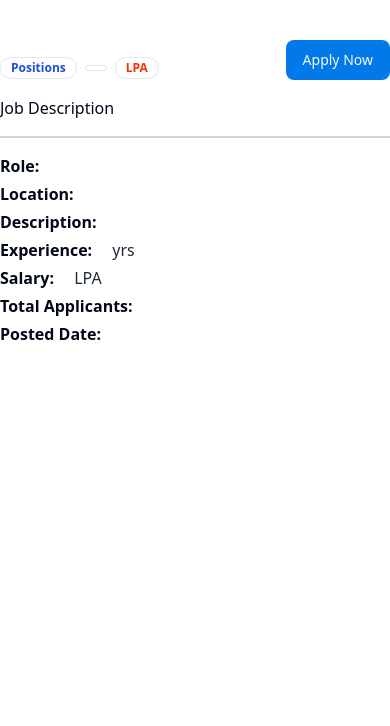
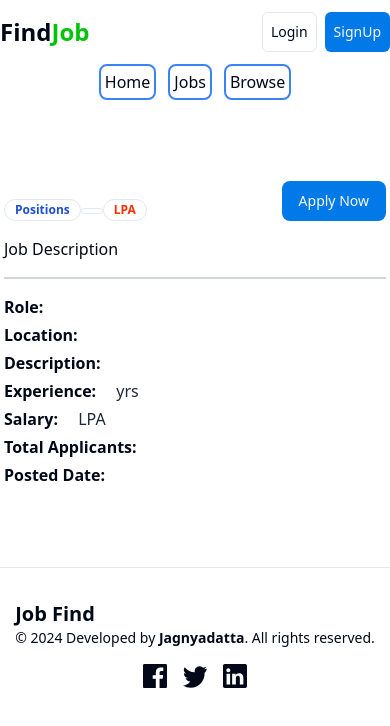
Before and after one commit to jagnyadatta/Find-Jobs, a React (Vite) app in the folder frontend/: page /description/1 in a window 390 px wide. Shown: the top 726 px of the page. Built offline with nearby package versions, Linux system fonts and the light colour scheme; no server answers.

Commit message:
frontend page responsive half done

```diff
--- a/frontend/src/components/Browse.jsx
+++ b/frontend/src/components/Browse.jsx
@@ -19,10 +19,10 @@ const Browse = () => {
     <div>
       <Navbar />
       <div className="max-w-7xl mx-auto my-10">
-        <h1 className="font-bold text-xl my-10">
+        <h1 className="font-bold text-lg sm:text-xl my-10">
           Search Results ({allJobs.length})
         </h1>
-        <div className="grid grid-cols-3 gap-4">
+        <div className="grid grid-cols-2 sm:grid-cols-3 gap-2 sm:gap-4">
           {allJobs.map((job) => {
             return <Job key={job._id} job={job} />;
           })}
--- a/frontend/src/components/HeroSection.jsx
+++ b/frontend/src/components/HeroSection.jsx
@@ -20,11 +20,11 @@ const HeroSection = () => {
         <span className="mx-auto px-4 py-2 rounded-full bg-gray-100 text-[#0279e8] text-medium">
           No 1. Job Hunt Website
         </span>
-        <h1 className="text-5xl font-bold">
+        <h1 className="text-3xl sm:text-5xl font-bold">
           Search, Apply & <br /> Get Your{" "}
           <span className="text-[#04c40a]">Dream Jobs</span>
         </h1>
-        <div className='flex w-[40%] shadow-lg border border-gray-200 pl-3 rounded-full items-center gap-4 mx-auto'>
+        <div className='flex w-[80%] sm:w-[40%] shadow-lg border border-gray-200 pl-3 rounded-full items-center gap-4 mx-auto'>
                     <input
                         type="text"
                         placeholder='Find your dream jobs'
--- a/frontend/src/components/Home.jsx
+++ b/frontend/src/components/Home.jsx
@@ -21,7 +21,7 @@ const Home = () => {
     <div>
       <Navbar />
       <HeroSection />
-      <CategoryCarousel />
+      {/* <CategoryCarousel /> */}
       <LatestJob />
       <Footer />
     </div>
--- a/frontend/src/components/JobsDescription.jsx
+++ b/frontend/src/components/JobsDescription.jsx
@@ -7,6 +7,8 @@ import { APPLICATION_API_END_POINT, JOB_API_END_POINT } from "@/utils/constant";
 import { useDispatch, useSelector } from "react-redux";
 import { setSingleJob } from "@/redux/jobSlice";
 import { toast } from "sonner";
+import Navbar from "./shared/Navbar";
+import Footer from "./shared/Footer";
 
 const JobsDescription = () => {
   const params = useParams();
@@ -54,11 +56,12 @@ const JobsDescription = () => {
 
   return (
     <div>
-      <div className="max-w-7xl mx-auto my-10">
+      <Navbar/>
+      <div className="max-w-7xl my-20 mx-1">
         <div className="flex items-center justify-between">
           <div>
             <h1 className="font-bold text-xl">{singleJob?.title}</h1>
-            <div className="flex items-center gap-2 mt-4">
+            <div className="flex-row sm:flex-col items-center gap-2 mt-4">
               <Badge className={"text-blue-700 font-bold"} variant="ghost">
                 {singleJob?.position} Positions
               </Badge>
@@ -84,15 +87,16 @@ const JobsDescription = () => {
         </div>
         <h1 className="border-b-2 border-b-gray-300 font-medium py-4">Job Description</h1>
         <div className='my-4'>
-                <h1 className='font-bold my-1'>Role: <span className='pl-4 font-normal text-gray-800'>{singleJob?.title}</span></h1>
-                <h1 className='font-bold my-1'>Location: <span className='pl-4 font-normal text-gray-800'>{singleJob?.location}</span></h1>
-                <h1 className='font-bold my-1'>Description: <span className='pl-4 font-normal text-gray-800'>{singleJob?.description}</span></h1>
-                <h1 className='font-bold my-1'>Experience: <span className='pl-4 font-normal text-gray-800'>{singleJob?.experienceLevel} yrs</span></h1>
-                <h1 className='font-bold my-1'>Salary: <span className='pl-4 font-normal text-gray-800'>{singleJob?.salary}LPA</span></h1>
-                <h1 className='font-bold my-1'>Total Applicants: <span className='pl-4 font-normal text-gray-800'>{singleJob?.applications?.length}</span></h1>
-                <h1 className='font-bold my-1'>Posted Date: <span className='pl-4 font-normal text-gray-800'>{singleJob?.createdAt.split("T")[0]}</span></h1>
+                <p className='font-bold my-1'>Role: <span className='pl-4 font-normal text-gray-800'>{singleJob?.title}</span></p>
+                <p className='font-bold my-1'>Location: <span className='pl-4 font-normal text-gray-800'>{singleJob?.location}</span></p>
+                <p className='font-bold my-1'>Description: <span className='pl-4 font-normal text-gray-800'>{singleJob?.description}</span></p>
+                <p className='font-bold my-1'>Experience: <span className='pl-4 font-normal text-gray-800'>{singleJob?.experienceLevel} yrs</span></p>
+                <p className='font-bold my-1'>Salary: <span className='pl-4 font-normal text-gray-800'>{singleJob?.salary}LPA</span></p>
+                <p className='font-bold my-1'>Total Applicants: <span className='pl-4 font-normal text-gray-800'>{singleJob?.applications?.length}</span></p>
+                <p className='font-bold my-1'>Posted Date: <span className='pl-4 font-normal text-gray-800'>{singleJob?.createdAt.split("T")[0]}</span></p>
             </div>
       </div>
+      <Footer/>
     </div>
   );
 };
--- a/frontend/src/components/LatestJob.jsx
+++ b/frontend/src/components/LatestJob.jsx
@@ -7,8 +7,8 @@ const LatestJob = () => {
   const {allJobs} = useSelector(store=>store.job);
   return (
     <div className='max-w-7xl mx-auto my-20'>
-        <h1 className='text-4xl font-bold'><span className='text-[#04c40a]'>Latest & Top </span> Job Openings</h1>
-        <div className='grid grid-cols-3 gap-4 my-5'>
+        <h1 className='text-2xl sm:text-4xl font-bold'><span className='text-[#04c40a]'>Latest & Top </span> Job Openings</h1>
+        <div className='grid grid-cols-2 sm:grid-cols-3 gap-2 sm:gap-4 my-5'>
                 {
                    allJobs.length <= 0 ? <span>No Job Available</span> : allJobs.slice(0,6).map((job)=> <LatestJobCards key={job._id} job={job}/>)
                 }
--- a/frontend/src/components/auth/Login.jsx
+++ b/frontend/src/components/auth/Login.jsx
@@ -11,6 +11,7 @@ import axios from "axios";
 import { useDispatch, useSelector } from "react-redux";
 import { setLoading, setUser } from "@/redux/authSlice";
 import { Loader2 } from "lucide-react";
+import Footer from "../shared/Footer";
 
 const Login = () => {
   const [input, setInput] = useState({
@@ -56,7 +57,7 @@ const Login = () => {
       <div className="flex items-center justify-center max-w-7xl mx-auto">
         <form
           onSubmit={submitHandler}
-          className="w-1/2 border border-gray-200 rounded-md p-4 my-10"
+          className="w-[75%] sm:w-1/2 border border-gray-200 rounded-md p-4 my-10"
         >
           <h1 className="font-bold text-xl mb-5">Login</h1>
           <div className="my-2">
@@ -126,6 +127,7 @@ const Login = () => {
           </span>
         </form>
       </div>
+      <Footer/>
     </div>
   );
 };
--- a/frontend/src/components/auth/Signup.jsx
+++ b/frontend/src/components/auth/Signup.jsx
@@ -11,6 +11,7 @@ import { toast } from "sonner";
 import { useDispatch, useSelector } from "react-redux";
 import { setLoading } from "@/redux/authSlice";
 import { Loader2 } from "lucide-react";
+import Footer from "../shared/Footer";
 
 const Signup = () => {
   const [input, setInput] = useState({
@@ -135,7 +136,7 @@ const Signup = () => {
       <div className="flex items-center justify-center max-w-7xl mx-auto">
         <form
           onSubmit={submitHandler}
-          className="w-1/2 border border-gray-200 rounded-md p-4 my-10"
+          className="sm:w-1/2 border border-gray-200 rounded-md p-4 my-10"
         >
           <h1 className="font-bold text-xl mb-5">Sign Up</h1>
 
@@ -275,6 +276,7 @@ const Signup = () => {
           </span>
         </form>
       </div>
+      <Footer/>
     </div>
   );
 };
--- a/frontend/src/components/shared/Footer.jsx
+++ b/frontend/src/components/shared/Footer.jsx
@@ -3,22 +3,22 @@ import React from 'react';
 const Footer = () => {
   return (
     <footer className="border-t border-t-gray-200 py-8">
-      <div className="container mx-auto px-4">
+      <div className="container mx-auto px-2 sm:px-4">
         <div className="flex flex-col md:flex-row justify-between items-center">
           <div className="mb-4 md:mb-0">
             <h2 className="text-xl font-bold">Job Find</h2>
-            <p className="text-sm">© 2024 Your Company. All rights reserved.</p>
+            <p className="text-sm">© 2024 Developed by <strong>Jagnyadatta</strong>. All rights reserved.</p>
           </div>
 
-          <div className="flex space-x-4 mt-4 md:mt-0">
-            <a href="https://facebook.com" className="hover:text-gray-400" aria-label="Facebook">
-              <svg className="w-6 h-6" fill="currentColor" viewBox="0 0 24 24"><path d="M22.676 0H1.324C.593 0 0 .592 0 1.324v21.352C0 23.408.593 24 1.324 24H12.82V14.706H9.692v-3.578h3.128V8.408c0-3.1 1.893-4.787 4.657-4.787 1.325 0 2.463.1 2.794.144v3.238l-1.918.001c-1.503 0-1.794.715-1.794 1.762v2.31h3.587l-.468 3.578h-3.119V24h6.116C23.407 24 24 23.408 24 22.676V1.324C24 .592 23.407 0 22.676 0z" /></svg>
+          <div className="flex space-x-4 mt-0 md:mt-0">
+            <a href="https://www.facebook.com/jagnyadatta.dalai.5" aria-label="Facebook">
+              <svg className="w-6 h-6 hover:text-blue-600" fill="currentColor" viewBox="0 0 24 24"><path d="M22.676 0H1.324C.593 0 0 .592 0 1.324v21.352C0 23.408.593 24 1.324 24H12.82V14.706H9.692v-3.578h3.128V8.408c0-3.1 1.893-4.787 4.657-4.787 1.325 0 2.463.1 2.794.144v3.238l-1.918.001c-1.503 0-1.794.715-1.794 1.762v2.31h3.587l-.468 3.578h-3.119V24h6.116C23.407 24 24 23.408 24 22.676V1.324C24 .592 23.407 0 22.676 0z" /></svg>
             </a>
-            <a href="https://twitter.com" className="hover:text-gray-400" aria-label="Twitter">
-              <svg className="w-6 h-6" fill="currentColor" viewBox="0 0 24 24"><path d="M24 4.557a9.835 9.835 0 01-2.828.775 4.934 4.934 0 002.165-2.724 9.867 9.867 0 01-3.127 1.195 4.924 4.924 0 00-8.38 4.49A13.978 13.978 0 011.67 3.149 4.93 4.93 0 003.16 9.724a4.903 4.903 0 01-2.229-.616v.062a4.93 4.93 0 003.946 4.827 4.902 4.902 0 01-2.224.084 4.93 4.93 0 004.6 3.417A9.869 9.869 0 010 21.543a13.978 13.978 0 007.548 2.212c9.057 0 14.01-7.507 14.01-14.01 0-.213-.004-.425-.015-.636A10.012 10.012 0 0024 4.557z" /></svg>
+            <a href="https://x.com/jagnyadattadal2"  aria-label="Twitter">
+              <svg className="w-6 h-6 hover:text-blue-600" fill="currentColor" viewBox="0 0 24 24"><path d="M24 4.557a9.835 9.835 0 01-2.828.775 4.934 4.934 0 002.165-2.724 9.867 9.867 0 01-3.127 1.195 4.924 4.924 0 00-8.38 4.49A13.978 13.978 0 011.67 3.149 4.93 4.93 0 003.16 9.724a4.903 4.903 0 01-2.229-.616v.062a4.93 4.93 0 003.946 4.827 4.902 4.902 0 01-2.224.084 4.93 4.93 0 004.6 3.417A9.869 9.869 0 010 21.543a13.978 13.978 0 007.548 2.212c9.057 0 14.01-7.507 14.01-14.01 0-.213-.004-.425-.015-.636A10.012 10.012 0 0024 4.557z" /></svg>
             </a>
-            <a href="https://linkedin.com" className="hover:text-gray-400" aria-label="LinkedIn">
-              <svg className="w-6 h-6" fill="currentColor" viewBox="0 0 24 24"><path d="M20.447 20.452H16.85v-5.569c0-1.327-.027-3.037-1.852-3.037-1.854 0-2.137 1.446-2.137 2.94v5.666H9.147V9.756h3.448v1.464h.05c.48-.91 1.653-1.871 3.401-1.871 3.634 0 4.307 2.39 4.307 5.498v5.605zM5.337 8.29c-1.105 0-2-.896-2-2 0-1.106.895-2 2-2 1.104 0 2 .895 2 2 0 1.104-.896 2-2 2zM7.119 20.452H3.553V9.756h3.566v10.696zM22.225 0H1.771C.791 0 0 .774 0 1.729v20.542C0 23.226.792 24 1.771 24h20.451c.979 0 1.771-.774 1.771-1.729V1.729C24 .774 23.205 0 22.225 0z" /></svg>
+            <a href="https://www.linkedin.com/in/jagnyadattadalai/" className="hover:text-gray-400" aria-label="LinkedIn">
+              <svg className="w-6 h-6 hover:text-blue-600" fill="currentColor" viewBox="0 0 24 24"><path d="M20.447 20.452H16.85v-5.569c0-1.327-.027-3.037-1.852-3.037-1.854 0-2.137 1.446-2.137 2.94v5.666H9.147V9.756h3.448v1.464h.05c.48-.91 1.653-1.871 3.401-1.871 3.634 0 4.307 2.39 4.307 5.498v5.605zM5.337 8.29c-1.105 0-2-.896-2-2 0-1.106.895-2 2-2 1.104 0 2 .895 2 2 0 1.104-.896 2-2 2zM7.119 20.452H3.553V9.756h3.566v10.696zM22.225 0H1.771C.791 0 0 .774 0 1.729v20.542C0 23.226.792 24 1.771 24h20.451c.979 0 1.771-.774 1.771-1.729V1.729C24 .774 23.205 0 22.225 0z" /></svg>
             </a>
           </div>
         </div>
--- a/frontend/src/components/shared/Navbar.jsx
+++ b/frontend/src/components/shared/Navbar.jsx
@@ -41,7 +41,7 @@ const Navbar = () => {
           </h1> */}
         </div>
         <div className="flex items-center gap-12">
-          <ul className="flex font-medium items-center gap-5">
+          <ul className="hidden font-medium items-center gap-5 sm:flex">
             {user && user.role === "recruiter" ? (
               <>
                 <li>
@@ -68,10 +68,12 @@ const Navbar = () => {
           {!user ? (
             <div className="flex items-center gap-2">
               <Link to="/login">
-                <Button variant="outline">Login</Button>
+                <Button variant="outline" className="p-2 sm:p-4">
+                  Login
+                </Button>
               </Link>
               <Link to="/signup">
-                <Button className="bg-[#0279e8] hover:bg-[#055199] outline:none">
+                <Button className="bg-[#0279e8] hover:bg-[#055199] outline:none p-2 sm:p-4">
                   SignUp
                 </Button>
               </Link>
@@ -130,6 +132,32 @@ const Navbar = () => {
           )}
         </div>
       </div>
+      <div className="flex items-center justify-center">
+        <ul className="flex font-medium items-center gap-3 sm:hidden">
+          {user && user.role === "recruiter" ? (
+            <>
+              <li className="border-2 rounded-lg p-1 border-blue-500 hover:bg-slate-500 hover:text-white">
+                <Link to="/admin/companies">Companies</Link>
+              </li>
+              <li className="border-2 rounded-lg p-1 border-blue-500 hover:bg-slate-500 hover:text-white">
+                <Link to="/admin/jobs">Jobs</Link>
+              </li>
+            </>
+          ) : (
+            <>
+              <li className="border-2 rounded-lg p-1 border-blue-500 hover:bg-slate-500 hover:text-white">
+                <Link to="/">Home</Link>
+              </li>
+              <li className="border-2 rounded-lg p-1 border-blue-500 hover:bg-slate-500 hover:text-white">
+                <Link to="/jobs">Jobs</Link>
+              </li>
+              <li className="border-2 rounded-lg p-1 border-blue-500 hover:bg-slate-500 hover:text-white">
+                <Link to="/browse">Browse</Link>
+              </li>
+            </>
+          )}
+        </ul>
+      </div>
     </div>
   );
 };
```
Also changed, not shown: frontend/src/components/Job.jsx (+8 -7 lines), frontend/src/components/LatestJobCards.jsx (+4 -4 lines).
